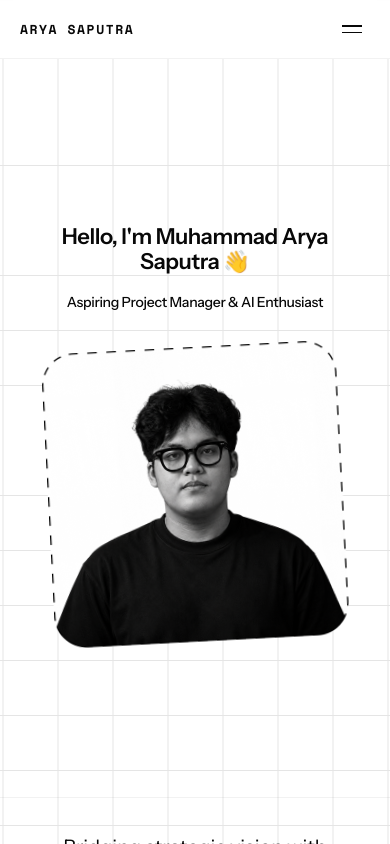
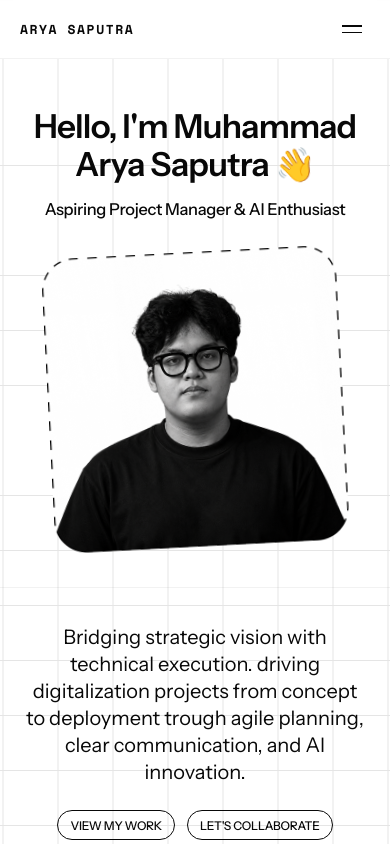
Before and after one commit to MuhAryaSaputra/muharyasaputra.github.io, a React (Vite) app: page / in a window 390 px wide. Shown: the top 844 px of the page. Built offline with nearby package versions, Linux system fonts and the light colour scheme.

Commit message:
style: increase hero title and subtitle size on mobile

```diff
--- a/src/App.css
+++ b/src/App.css
@@ -876,24 +876,30 @@
 
   /* Hero Mobile */
   .hero-section {
-    min-height: 739px;
-    padding: 50px 0 40px;
+    min-height: auto;
+    padding: 48px 0 40px;
   }
 
   .hero-wrapper {
-    gap: 36px;
+    gap: 32px;
+  }
+
+  .hero-title-wrapper {
+    gap: 14px;
   }
 
   .hero-main-title {
-    font-size: 22px;
-    letter-spacing: -0.44px;
-    max-width: 320px;
+    font-size: clamp(32px, 8.5vw, 42px);
+    line-height: 1.16;
+    letter-spacing: -0.8px;
+    max-width: 380px;
   }
 
   .hero-subtitle {
-    font-size: 14px;
-    letter-spacing: -0.28px;
-    max-width: 320px;
+    font-size: clamp(16px, 4.2vw, 19px);
+    line-height: 1.35;
+    letter-spacing: -0.3px;
+    max-width: 340px;
   }
 
   .photo-card {
```
Also changed, not shown: 4 other files (tests, documents, lock files or other folders).
